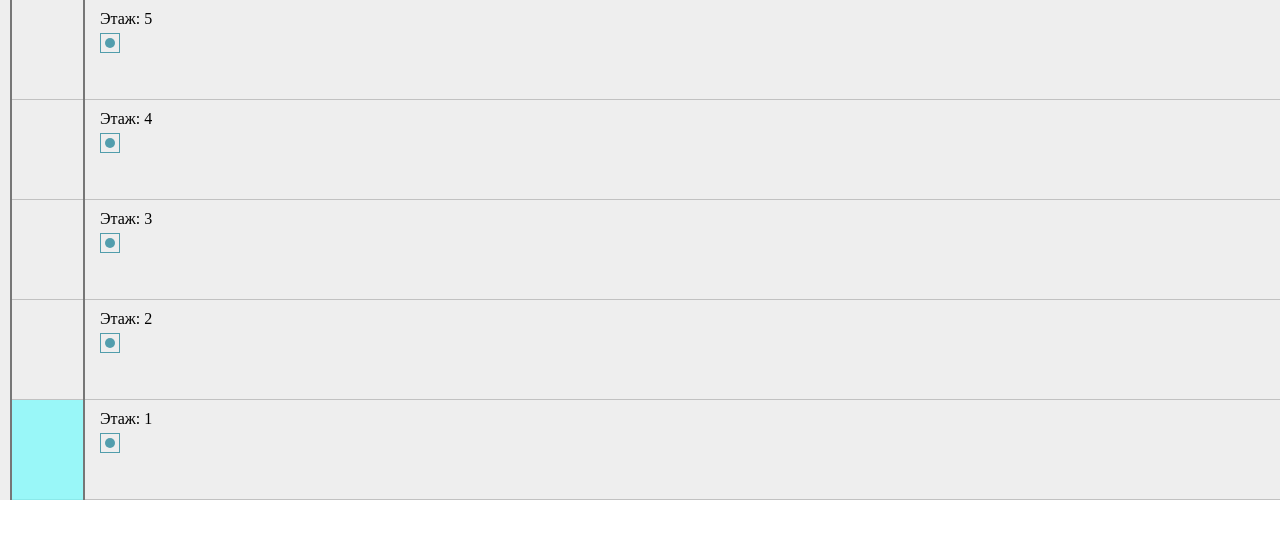
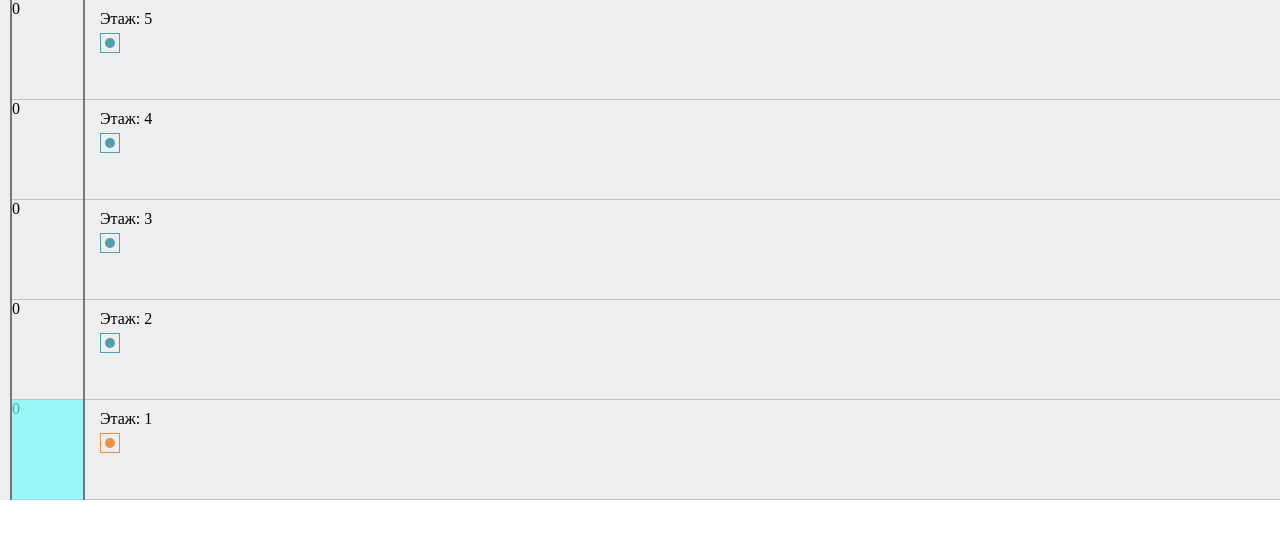
Before and after one commit to EmilAngel88/-rue-onf-test-task, a Vue app: page / in a window 1280 px wide. Shown: the top 538 px of the page. Built offline with nearby package versions, Linux system fonts and the light colour scheme.

Commit message:
elevator moves

```diff
--- a/src/components/FloorComponents/LiftButton.vue
+++ b/src/components/FloorComponents/ElevatorButton.vue
@@ -3,14 +3,23 @@
     :style="{ 'margin-top': mt, 'margin-left': ml }"
     @mousedown="isButtonDown = !isButtonDown"
     @mouseup="isButtonDown = !isButtonDown"
-    :class="{ 'lift-button__pressing': isButtonDown }"
+    :class="{
+      'lift-button__pressing': isButtonDown,
+      'lift-button__choised': isFloorChoised,
+    }"
     class="lift-button"
   >
-    <div class="lift-button__center"></div>
+    <div
+      class="lift-button__center"
+      :class="{
+        'lift-button__center-choised': isFloorChoised,
+      }"
+    ></div>
   </div>
 </template>
 
 <script>
+import { mapGetters } from "vuex";
 export default {
   props: {
     mt: {
@@ -21,11 +30,23 @@ export default {
       type: String,
       default: "",
     },
+    floor: {
+      type: String,
+      default: "0",
+    },
   },
   data() {
     return {
       isButtonDown: false,
     };
+  },
+  computed: {
+    ...mapGetters({
+      getCallLine: "getCallLine",
+    }),
+    isFloorChoised() {
+      return this.getCallLine.includes(this.floor) ? 1 : 0;
+    },
   },
 };
 </script>
@@ -41,11 +62,20 @@ export default {
   cursor: pointer;
   transition: all 0.1s;
 
+  &__choised {
+    border: 1px solid rgba(231, 135, 55, 0.9);
+  }
+
   &__center {
     width: 10px;
     height: 10px;
     border-radius: 10px;
     background-color: rgba(65, 149, 165, 0.9);
+    transition: all 0.1s;
+
+    &-choised {
+      background-color: rgba(231, 135, 55, 0.9);
+    }
   }
 
   &__pressing {
--- a/src/components/FloorComponents/FloorComponent.vue
+++ b/src/components/FloorComponents/FloorComponent.vue
@@ -1,15 +1,15 @@
 <template>
   <div class="floor" :style="{ height: height }">
     <div class="floor__number">Этаж: {{ floor }}</div>
-    <LiftButton @click.native="on" :mt="`5px`" />
+    <ElevatorButton :floor="floor" @click.native="addToLine" :mt="`5px`" />
   </div>
 </template>
 
 <script>
-import LiftButton from "@/components/FloorComponents/LiftButton.vue";
+import ElevatorButton from "@/components/FloorComponents/ElevatorButton.vue";
 export default {
   components: {
-    LiftButton,
+    ElevatorButton,
   },
   props: {
     floor: {
@@ -22,8 +22,8 @@ export default {
     },
   },
   methods: {
-    on() {
-      this.$emit("addTargetFloor", this.floor);
+    addToLine() {
+      this.$store.commit("setCall", this.floor);
     },
   },
 };
--- a/src/components/ShaftComponents/ElevatorComponents.vue
+++ b/src/components/ShaftComponents/ElevatorComponents.vue
@@ -1,25 +1,67 @@
 <template>
   <div
     class="elevator"
-    :style="{ position: position, bottom: bottom, height: height }"
+    :style="{
+      position: position,
+      transform: 'translateY(-' + positionElevator * 100 + 'px)',
+      transition: speed + 's linear',
+      height: height,
+    }"
   ></div>
 </template>
 
 <script>
+import { mapGetters } from "vuex";
 export default {
   props: {
     position: {
       type: String,
       default: "static",
     },
-    bottom: {
-      type: String,
-      default: "",
-    },
     height: {
       type: String,
       default: "",
     },
+  },
+  data() {
+    return {
+      lengthLine: "",
+      bottom: "0",
+      triggered: true,
+      speed: "5",
+    };
+  },
+  computed: {
+    ...mapGetters({
+      getCallLine: "getCallLine",
+    }),
+    positionElevator() {
+      return this.getCallLine.length ? this.getCallLine[0] : "1";
+    },
+  },
+  watch: {
+    getCallLine() {
+      if (this.getCallLine.length > 1 && this.triggered) {
+        this.triggered = false;
+        this.speed = Math.abs(this.getCallLine[1] - this.getCallLine[0]);
+        this.$store.commit("delCall");
+        let timer = setInterval(() => {
+          if (this.getCallLine.length == 1) {
+            clearTimeout(timer);
+            this.triggered = true;
+          } else {
+            this.$store.commit("delCall");
+          }
+        }, this.getCallLine[0] * 1000 + 3000);
+      }
+      if (this.getCallLine.length) {
+        this.$store.commit("setElevatorPosition", this.getCallLine[0]);
+      }
+    },
+  },
+  mounted() {
+    this.lengthLine = this.getCallLine.length;
+    this.$store.commit("setCall", 1);
   },
 };
 </script>
@@ -31,5 +73,6 @@ export default {
   display: flex;
   justify-content: center;
   align-items: center;
+  // transition: all 1s linear;
 }
 </style>
--- a/src/components/ShaftComponents/ShaftComponent.vue
+++ b/src/components/ShaftComponents/ShaftComponent.vue
@@ -1,23 +1,32 @@
 <template>
   <div class="shaft">
-    <div v-for="i in 5" :key="i" class="shaft__floor"></div>
-    <ElevatorComponents
-      :position="`absolute`"
-      :bottom="`0px`"
-      :height="`100px`"
-    />
+    <div v-for="i in floors" :key="i" class="shaft__floor">
+      {{ targetFloor }}
+    </div>
+    <ElevatorComponents :position="`absolute`" :height="`100px`" />
   </div>
 </template>
 
 <script>
+import floors from "@/config/index";
+import { mapGetters } from "vuex";
 import ElevatorComponents from "@/components/ShaftComponents/ElevatorComponents.vue";
 export default {
   components: {
     ElevatorComponents,
   },
+  data() {
+    return {
+      floors,
+      targetFloor: "0",
+      lengthLine: "",
+    };
+  },
+  computed: {
+    ...mapGetters({ getCallLine: "getCallLine" }),
+  },
 };
 </script>
-
 <style lang="scss" scoped>
 .shaft {
   width: 80px;
--- /dev/null
+++ b/src/config/index.js
@@ -0,0 +1,3 @@
+const floors = 5;
+
+export default floors
--- a/src/store/index.js
+++ b/src/store/index.js
@@ -5,10 +5,29 @@ Vue.use(Vuex)
 
 export default new Vuex.Store({
   state: {
+    callLine: [],
+    // elevatorPosition: ""
   },
   getters: {
+    getCallLine: (state) => {
+      return state.callLine
+    },
+    // getElevatorPosition: (state) => {
+    //   return state.elevatorPosition
+    // }
   },
   mutations: {
+    setCall(state, payload) {
+      if (!state.callLine.includes(payload)) {
+        state.callLine.push(payload)
+      }
+    },
+    delCall(state) {
+      state.callLine.shift()
+    },
+    // setElevatorPosition(state, payload) {
+    //   state.elevatorPosition = payload
+    // }
   },
   actions: {
   },
--- a/src/views/HomeView.vue
+++ b/src/views/HomeView.vue
@@ -7,13 +7,13 @@
         :key="i"
         :floor="floors - (i - 1)"
         :height="`100px`"
-        @addTargetFloor="addTargetFloor"
       />
     </div>
   </div>
 </template>
 
 <script>
+import floors from "@/config/index";
 import FloorComponent from "@/components/FloorComponents/FloorComponent.vue";
 import ShaftComponent from "@/components/ShaftComponents/ShaftComponent.vue";
 export default {
@@ -24,21 +24,16 @@ export default {
   },
   data() {
     return {
-      floors: 5,
+      floors,
       callLine: [],
     };
   },
-  methods: {
-    addTargetFloor(floor) {
-      this.callLine.push(floor);
-    },
-  },
+  methods: {},
 };
 </script>
 <style lang="scss" scoped>
 .home {
   display: flex;
-  height: 500px;
   background-color: #eee;
 
   .floors {
```
